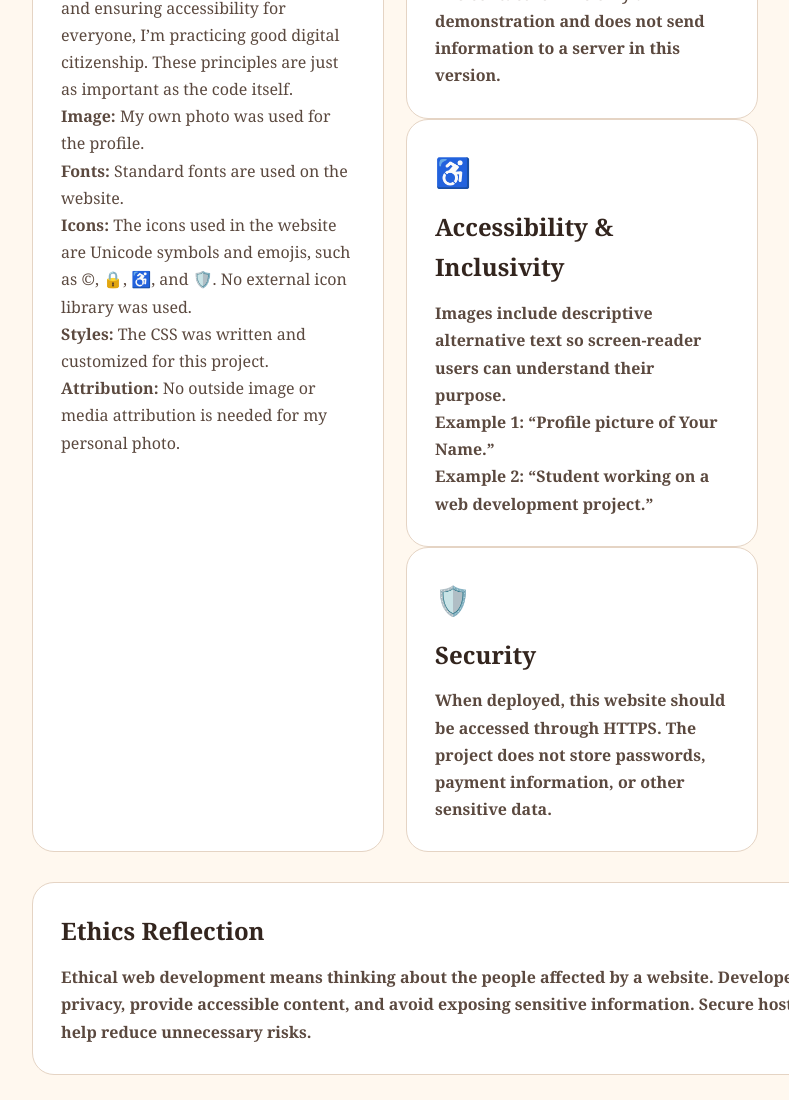
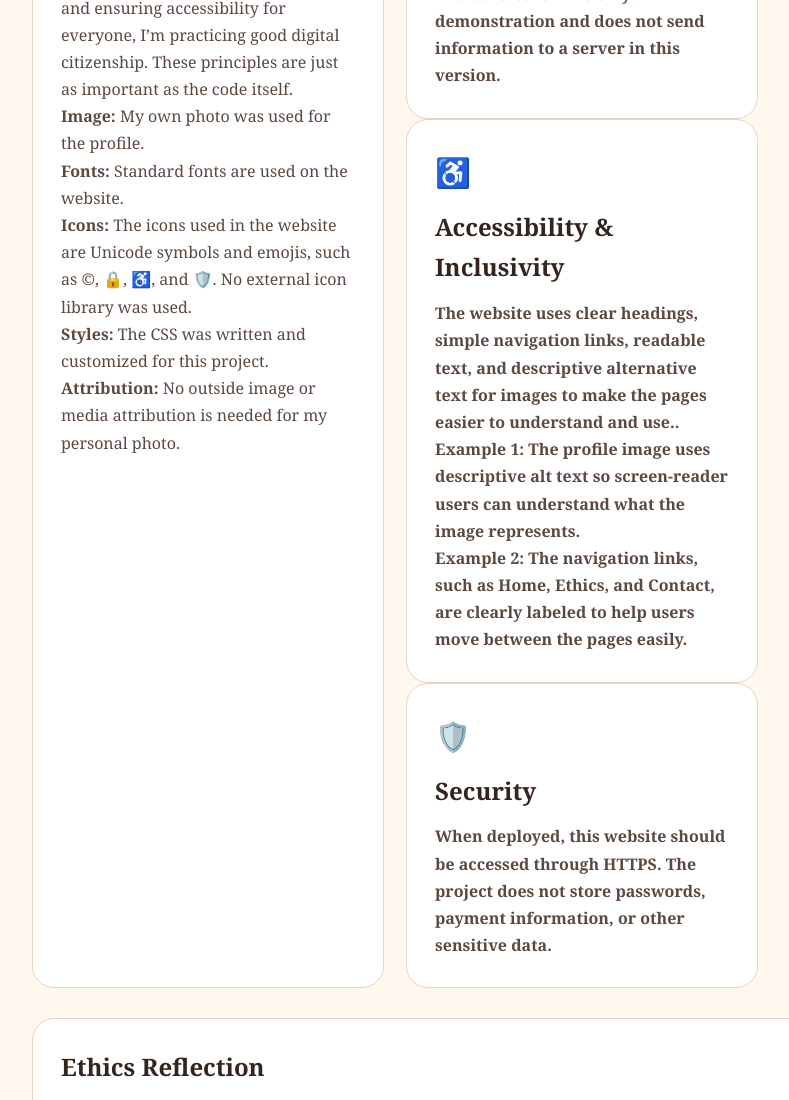
Before and after one commit to jonawabedomingo/My-First-Website-, a plain HTML site: page ethics.html in a window 1280 px wide. Shown: the part 617-1717 px from the top of the page, without its empty margins (58-847 px from the left). Drawn offline with Linux system fonts and the light colour scheme.

Commit message:
Update ethics.html

```diff
--- a/ethics.html
+++ b/ethics.html
@@ -1,3 +1,4 @@
+
 <!DOCTYPE html>
 <html lang="en">
 <head>
@@ -20,7 +21,6 @@
 <p>This page explains the ethical and security practices used in my website.</p>
 </section>
 
-
 <section class="ethics-grid">
 <article class="card"><div class="icon">©️</div><h2>Copyright & Asset Licensing</h2><p>Building a website isn’t just about making it look good — it’s about making it responsibly. By respecting copyright, protecting user privacy, and ensuring accessibility for everyone, I’m practicing good digital citizenship. These principles are just as important as the code itself.</p>
 
@@ -33,7 +33,9 @@
 
 <article class="card"><div class="icon">🔒</div><h2>Privacy & Data Ethics</h2><p>This static website does not intentionally collect unnecessary personal information. It does not include tracking cookies or analytics.</p><p>The contact form is only a demonstration and does not send information to a server in this version.</p></article>
 
-<article class="card"><div class="icon">♿</div><h2>Accessibility & Inclusivity</h2><p>Images include descriptive alternative text so screen-reader users can understand their purpose.</p><p><strong>Example 1:</strong> “Profile picture of Your Name.”</p><p><strong>Example 2:</strong> “Student working on a web development project.”</p></article>
+<article class="card"><div class="icon">♿</div><h2>Accessibility & Inclusivity</h2><p>The website uses clear headings, simple navigation links, readable text, and descriptive alternative text for images to make the pages easier to understand and use..</p><p><strong>Example 1:</strong> The profile image uses descriptive alt text so screen-reader users can understand what the image represents.</p>
+<p><strong>Example 2:</strong> The navigation links, such as Home, Ethics, and Contact, are clearly labeled to help users move between the pages easily.</p>
+</article>
 
 <article class="card"><div class="icon">🛡️</div><h2>Security</h2><p>When deployed, this website should be accessed through HTTPS. The project does not store passwords, payment information, or other sensitive data.</p></article>
 </section>
```
